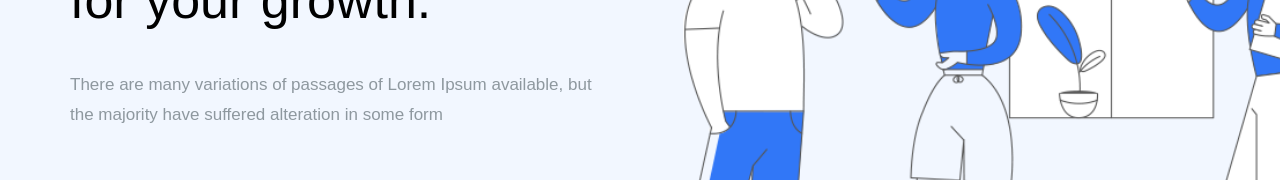
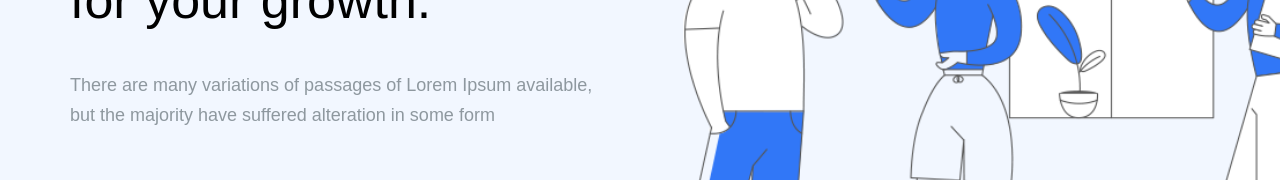
Before and after one commit to SpaceWolfy/proj-html-vuejs, a Vue app: page / in a window 1280 px wide. Shown: the part 272-452 px from the top of the page. Built offline with nearby package versions, Linux system fonts and the light colour scheme.

Commit message:
font-size changed

```diff
--- a/src/components/MainSection subsections/JumboSection.vue
+++ b/src/components/MainSection subsections/JumboSection.vue
@@ -42,7 +42,7 @@ export default {};
 
     p {
       color: #8e989f;
-      font-size: 17px;
+      font-size: 18px;
       line-height: 30px;
       margin-bottom: 50px;
     }
```
